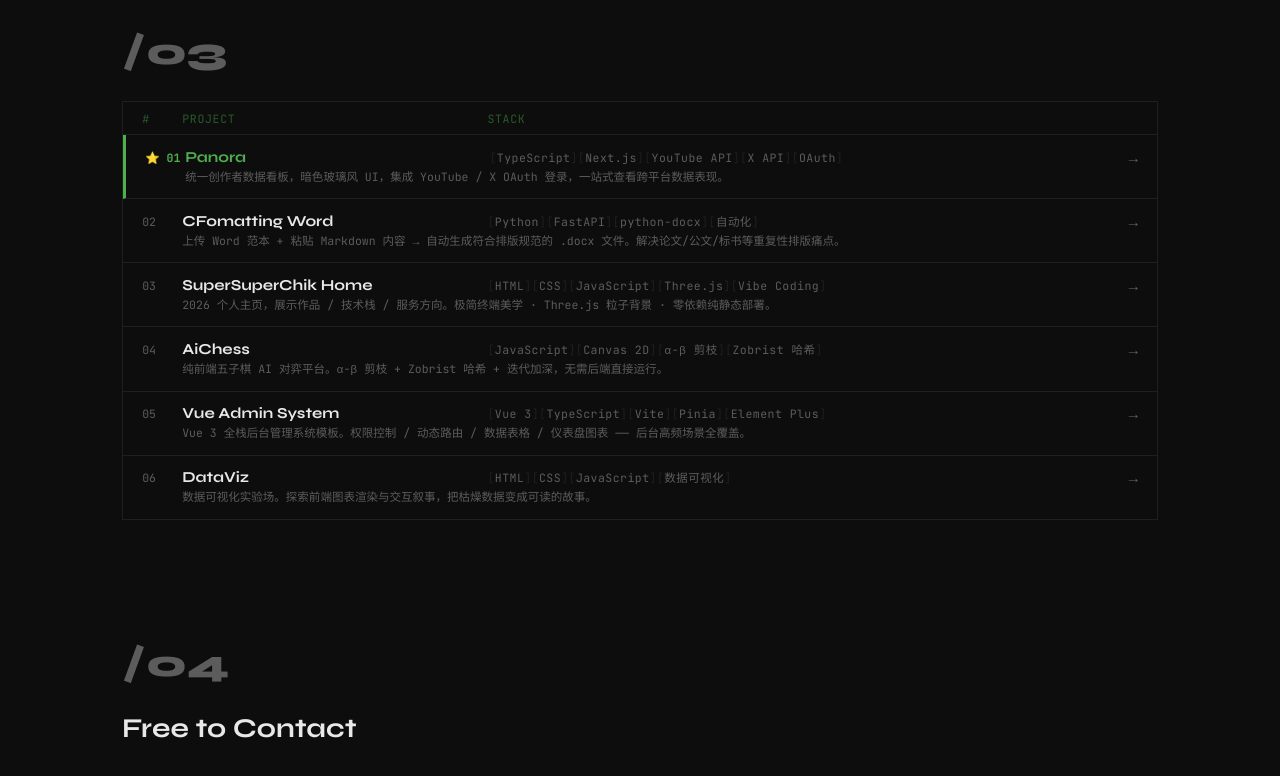
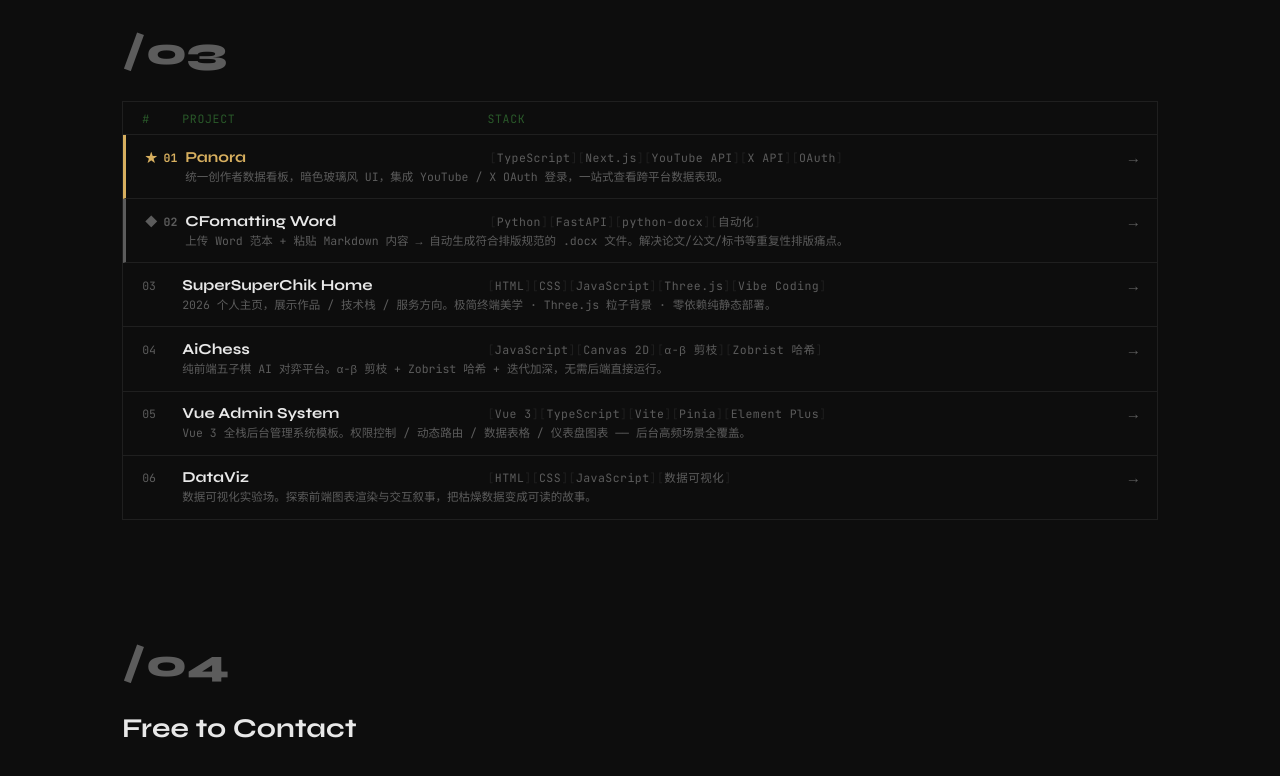
Before and after one commit to 3432926599-cyber/supersuperchik-home, a website: page index.html in a window 1280 px wide. Shown: the part 2480-3256 px from the top of the page. Drawn offline with Linux system fonts and the light colour scheme.

Commit message:
🏅 03项目金银分级：Panora金★、CFomatting银◆

```diff
--- a/index.html
+++ b/index.html
@@ -504,21 +504,25 @@
       transition: color 0.25s;
     }
     .proj-row:hover .proj-desc { color: var(--text-mid); }
-    /* 重点项目强调 */
-    .proj-row--feat {
-      border-left: 3px solid var(--green);
+    /* 项目等级标识 */
+    .proj-row--gold {
+      border-left: 3px solid var(--amber);
     }
-    .proj-row--feat:hover {
-      border-left-color: var(--amber);
-    }
-    .proj-row--feat .proj-title {
-      color: var(--green);
-    }
-    .proj-row--feat:hover .proj-title {
+    .proj-row--gold .proj-title {
       color: var(--amber);
     }
-    .proj-row--feat .proj-idx {
-      color: var(--green);
+    .proj-row--gold .proj-idx {
+      color: var(--amber);
+      font-weight: 700;
+    }
+    .proj-row--silver {
+      border-left: 3px solid var(--text-dim);
+    }
+    .proj-row--silver .proj-title {
+      color: var(--text-hi);
+    }
+    .proj-row--silver .proj-idx {
+      color: var(--text-dim);
       font-weight: 700;
     }
 
@@ -973,17 +977,18 @@
           <span></span>
         </div>
 
-        <!-- ⭐ 重点项目 -->
-        <a class="proj-row proj-row--feat" href="https://panora-mauve.vercel.app" target="_blank" rel="noopener">
-          <span class="proj-idx">⭐ 01</span>
+        <!-- 🥇 金级 -->
+        <a class="proj-row proj-row--gold" href="https://panora-mauve.vercel.app" target="_blank" rel="noopener">
+          <span class="proj-idx">★ 01</span>
           <span class="proj-title">Panora</span>
           <span class="proj-stack"><span>TypeScript</span><span>Next.js</span><span>YouTube API</span><span>X API</span><span>OAuth</span></span>
           <span class="proj-arrow">&rarr;</span>
           <span class="proj-desc">统一创作者数据看板，暗色玻璃风 UI，集成 YouTube / X OAuth 登录，一站式查看跨平台数据表现。</span>
         </a>
 
-        <a class="proj-row" href="https://github.com/3432926599-cyber/cfomatting-word" target="_blank" rel="noopener">
-          <span class="proj-idx">02</span>
+        <!-- 🥈 银级 -->
+        <a class="proj-row proj-row--silver" href="https://github.com/3432926599-cyber/cfomatting-word" target="_blank" rel="noopener">
+          <span class="proj-idx">◆ 02</span>
           <span class="proj-title">CFomatting Word</span>
           <span class="proj-stack"><span>Python</span><span>FastAPI</span><span>python-docx</span><span>自动化</span></span>
           <span class="proj-arrow">&rarr;</span>
@@ -1128,10 +1133,10 @@
         </h2>
 
         <div class="contact-lines">
-          <div class="contact-row"><span class="k">Email</span><span class="v"><a href="mailto:3432926599@qq.com">3432926599@qq.com</a></span></div>
-          <div class="contact-row"><span class="k">微信</span><span class="v">x19xixi</span></div>
-          <div class="contact-row"><span class="k">公众号</span><span class="v" style="color:var(--green);">我与她手谈.</span></div>
-          <div class="contact-row"><span class="k">GitHub</span><span class="v"><a href="https://github.com/3432926599-cyber" target="_blank" rel="noopener">3432926599-cyber</a></span></div>
+          <div class="contact-row"><span class="k">Email|邮箱</span><span class="v"><a href="mailto:3432926599@qq.com">3432926599@qq.com</a></span></div>
+          <div class="contact-row"><span class="k">WeChat|微信号</span><span class="v">x19xixi</span></div>
+          <div class="contact-row"><span class="k">WeChat Official Account|公众号</span><span class="v" style="color:var(--green);">我与她手谈.</span></div>
+          <div class="contact-row"><span class="k">GitHub 仓库</span><span class="v"><a href="https://github.com/3432926599-cyber" target="_blank" rel="noopener">3432926599-cyber</a></span></div>
         </div>
       </div>
     </section>
```
